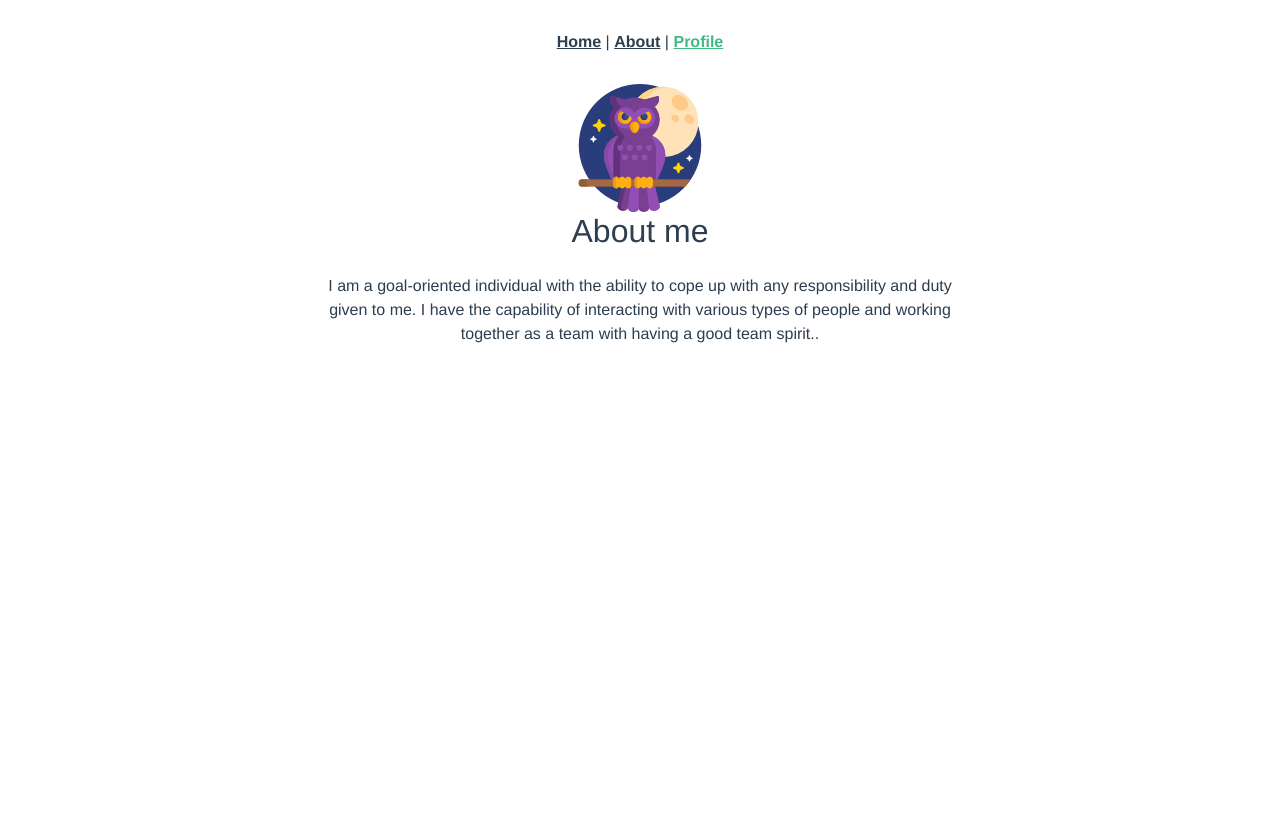
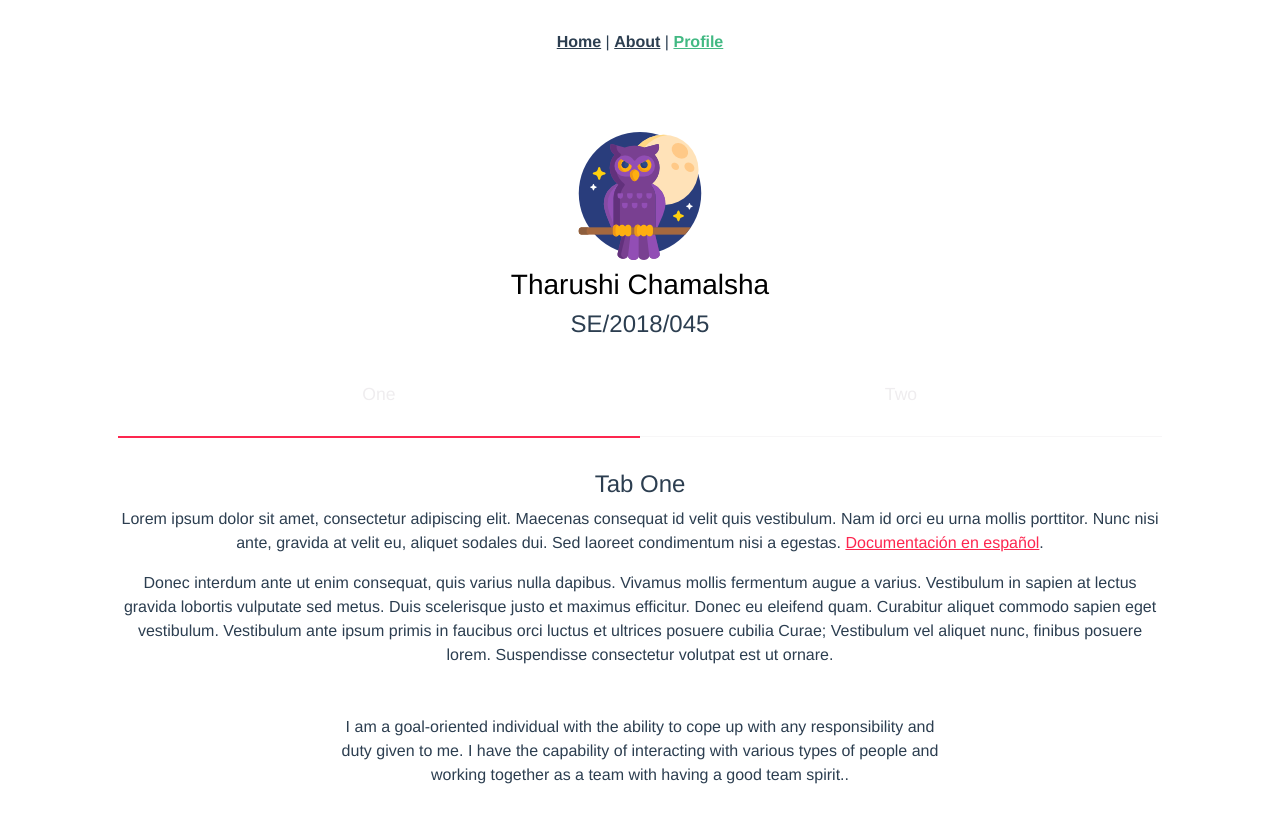
Before and after one commit to HasiniSama/lms_web, a Vue app: page /profile in a window 1280 px wide. Shown: the top 822 px of the page. Before the commit the page ends 800 px from the top, so only its background shows below. Built offline with nearby package versions, Linux system fonts and the light colour scheme.

Commit message:
add tabs

```diff
--- a/src/App.vue
+++ b/src/App.vue
@@ -5,6 +5,7 @@
     <router-link to="/profile">Profile</router-link>
   </nav>
   <router-view/>
+
 </template>
 
 <style>
--- a/src/views/ProfileView.vue
+++ b/src/views/ProfileView.vue
@@ -1,12 +1,35 @@
 <template>
-  <div class="container profile">
+  <div class="container profile p-5">
     <div class="row justify-content-center">
-          <div class="col-md-4 ml-5">
+          <div class="col-md-4 ">
             <img src="../assets/owl.png" alt="">
           </div>
-          <h2>About me</h2>
+          <div class="sub-head p-2">
+            <h3  id="name">Tharushi Chamalsha</h3>
+            <h4  id="studentId">SE/2018/045</h4>
+          </div>
+
+<div class="tabs">
+  <div class="tab-2">
+    <label for="tab2-1">One</label>
+    <input id="tab2-1" name="tabs-two" type="radio" checked="checked">
+    <div>
+      <h4>Tab One</h4>
+        <p>Lorem ipsum dolor sit amet, consectetur adipiscing elit. Maecenas consequat id velit quis vestibulum. Nam id orci eu urna mollis porttitor. Nunc nisi ante, gravida at velit eu, aliquet sodales dui. Sed laoreet condimentum nisi a egestas. <a class="documentation" href="https://flkt.mx/pitaya/componentes.html#pestanias">Documentación en español</a>.</p><p>Donec interdum ante ut enim consequat, quis varius nulla dapibus. Vivamus mollis fermentum augue a varius. Vestibulum in sapien at lectus gravida lobortis vulputate sed metus. Duis scelerisque justo et maximus efficitur. Donec eu eleifend quam. Curabitur aliquet commodo sapien eget vestibulum. Vestibulum ante ipsum primis in faucibus orci luctus et ultrices posuere cubilia Curae; Vestibulum vel aliquet nunc, finibus posuere lorem. Suspendisse consectetur volutpat est ut ornare.</p>
+    </div>
+  </div>
+  <div class="tab-2">
+    <label for="tab2-2">Two</label>
+    <input id="tab2-2" name="tabs-two" type="radio">
+    <div>
+      <h4>Tab Two</h4>
+      <p>Quisque sit amet turpis leo. Maecenas sed dolor mi. Pellentesque varius elit in neque ornare commodo ac non tellus. Mauris id iaculis quam. Donec eu felis quam. Morbi tristique lorem eget iaculis consectetur. Class aptent taciti sociosqu ad litora torquent per conubia nostra, per inceptos himenaeos. Aenean at tellus eget risus tempus ultrices. Nam condimentum nisi enim, scelerisque faucibus lectus sodales at.</p>
+    </div>
+  </div>
+</div>
+
           <div class="col-md-7">
-            <p class="pt-3" data-aos="fade-down">I am a goal-oriented individual with the ability to cope up with any responsibility and duty given to me.
+            <p class="" data-aos="fade-down">I am a goal-oriented individual with the ability to cope up with any responsibility and duty given to me.
               I have the capability of interacting with various types of people and working together as a team
                with having a good team spirit..</p>
             </div>
@@ -14,7 +37,107 @@
   </div>
 </template>
 
+<style scoped>
 
+.profile .sub-head h3{
+    color: black;
+}
+
+
+h1 {
+  font-size: 40px;
+  line-height: 0.8em;
+  color: rgba(255,255,255,0.2);}
+.made-with {
+    background: #fd264f;
+    color: #fff;
+    display: block;
+    font-size: 12px;
+    line-height: 1em;
+    margin: 0;
+    padding: 5px 110px;
+    position: fixed;
+    top: 20px;
+    right: -100px;
+    text-align: center;
+    text-decoration: none;
+    transform: rotate(45deg);
+}
+.documentation {
+    color: #fd264f;
+}
+button:focus,
+input:focus,
+textarea:focus,
+select:focus {
+  outline: none; }
+
+.tabs {
+  display: block;
+  display: -webkit-flex;
+  display: -moz-flex;
+  display: flex;
+  -webkit-flex-wrap: wrap;
+  -moz-flex-wrap: wrap;
+  flex-wrap: wrap;
+  margin: 0;
+  overflow: hidden; }
+  .tabs [class^="tab"] label,
+  .tabs [class*=" tab"] label {
+    color: #efedef;
+    cursor: pointer;
+    display: block;
+    font-size: 1.1em;
+    font-weight: 300;
+    line-height: 1em;
+    padding: 2rem 0;
+    text-align: center; }
+  .tabs [class^="tab"] [type="radio"],
+  .tabs [class*=" tab"] [type="radio"] {
+    border-bottom: 1px solid rgba(239, 237, 239, 0.5);
+    cursor: pointer;
+    -webkit-appearance: none;
+    -moz-appearance: none;
+    appearance: none;
+    display: block;
+    width: 100%;
+    -webkit-transition: all 0.3s ease-in-out;
+    -moz-transition: all 0.3s ease-in-out;
+    -o-transition: all 0.3s ease-in-out;
+    transition: all 0.3s ease-in-out; }
+    .tabs [class^="tab"] [type="radio"]:hover, .tabs [class^="tab"] [type="radio"]:focus,
+    .tabs [class*=" tab"] [type="radio"]:hover,
+    .tabs [class*=" tab"] [type="radio"]:focus {
+      border-bottom: none;}
+    .tabs [class^="tab"] [type="radio"]:checked,
+    .tabs [class*=" tab"] [type="radio"]:checked {
+      border-bottom: 2px solid #fd264f; }
+    .tabs [class^="tab"] [type="radio"]:checked + div,
+    .tabs [class*=" tab"] [type="radio"]:checked + div {
+      opacity: 1; }
+    .tabs [class^="tab"] [type="radio"] + div,
+    .tabs [class*=" tab"] [type="radio"] + div {
+      display: block;
+      opacity: 0;
+      padding: 2rem 0;
+      width: 90%;
+      -webkit-transition: all 0.3s ease-in-out;
+      -moz-transition: all 0.3s ease-in-out;
+      -o-transition: all 0.3s ease-in-out;
+      transition: all 0.3s ease-in-out; }
+  .tabs .tab-2 {
+    width: 50%; }
+    .tabs .tab-2 [type="radio"] + div {
+      width: 200%;
+      margin-left: 200%; }
+    .tabs .tab-2 [type="radio"]:checked + div {
+      margin-left: 0; }
+    .tabs .tab-2:last-child [type="radio"] + div {
+      margin-left: 100%; }
+    .tabs .tab-2:last-child [type="radio"]:checked + div {
+      margin-left: -100%; }
+
+</style>
 <script>
 
 
```
